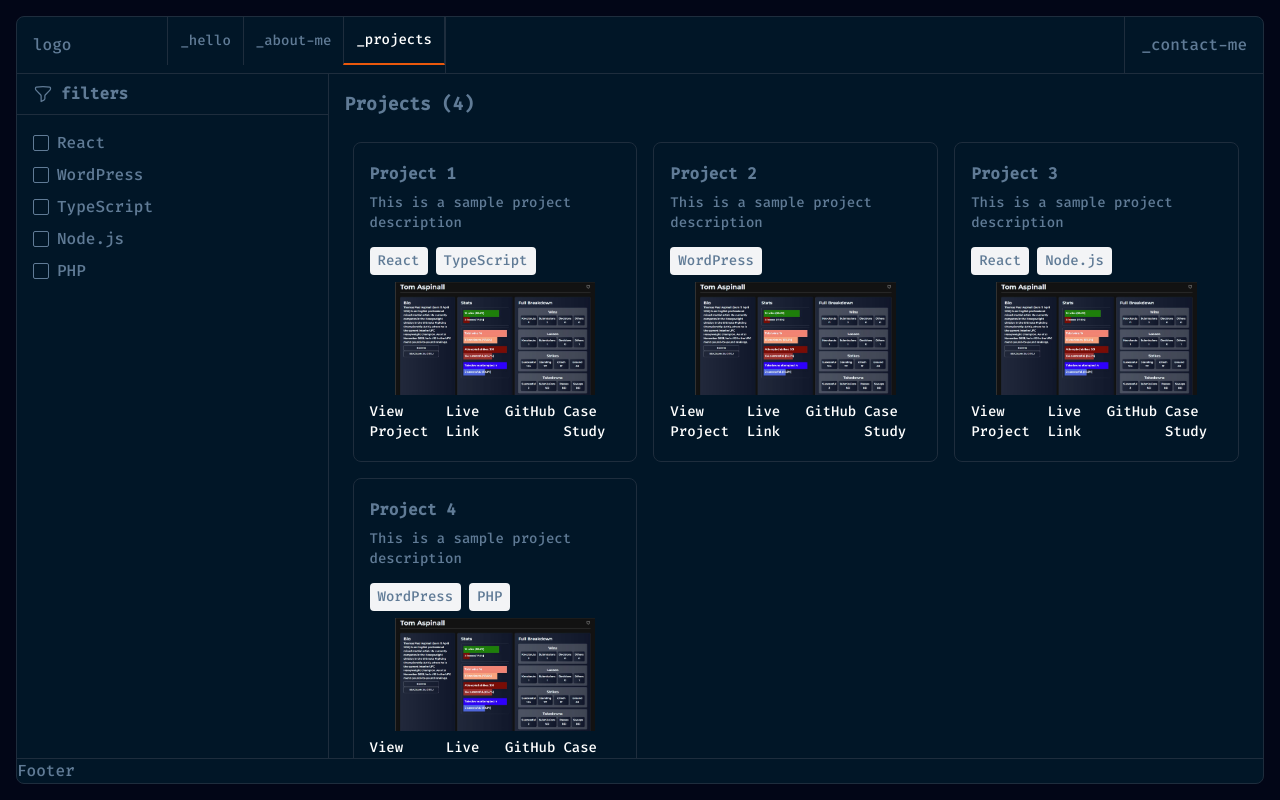
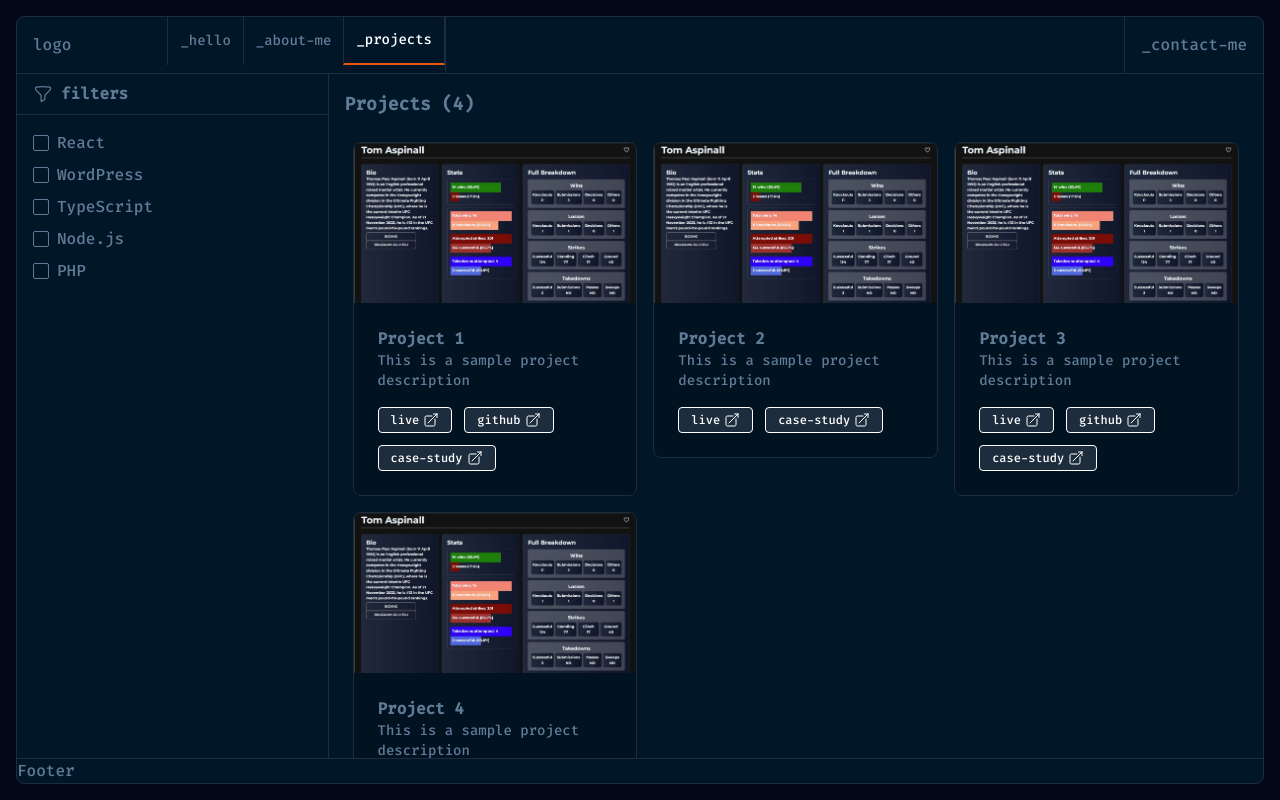
Before and after one commit to YusafS94/next-portfolio, a Next.js app: page /portfolio/projects in a window 1280 px wide. Built offline with nearby package versions, Linux system fonts and the light colour scheme; a web font is replaced by a local one.

Commit message:
project card links finished conditional based on if the link has content

```diff
--- a/app/portfolio/projects/page.tsx
+++ b/app/portfolio/projects/page.tsx
@@ -2,7 +2,7 @@
 import React, { useState } from "react";
 import Link from "next/link";
 import Image from "next/image";
-import { FunnelIcon } from "@heroicons/react/24/outline";
+import { FunnelIcon, ArrowTopRightOnSquareIcon } from "@heroicons/react/24/outline";
 
 // Define interfaces for our data structures
 interface Project {
@@ -39,7 +39,7 @@
       technologies: ["React", "TypeScript"],
       description: "This is a sample project description",
       imageUrl: "/images/desktop-dashboard.jpg",
-      url: "/portfolio/projects/project/1",
+      url: "",
       live_link: "https://github.com/YusafS94",
       github: "https://github.com/YusafS94",
       case_study: "https://github.com/YusafS94",
@@ -50,9 +50,9 @@
       technologies: ["WordPress"],
       description: "This is a sample project description",
       imageUrl: "/images/desktop-dashboard.jpg",
-      url: "/portfolio/projects/project/2",
+      url: "",
       live_link: "https://github.com/YusafS94",
-      github: "https://github.com/YusafS94",
+      github: "",
       case_study: "https://github.com/YusafS94",
     },
     {
@@ -61,7 +61,7 @@
       technologies: ["React", "Node.js"],
       description: "This is a sample project description",
       imageUrl: "/images/desktop-dashboard.jpg",
-      url: "/portfolio/projects/project/3",
+      url: "",
       live_link: "https://github.com/YusafS94",
       github: "https://github.com/YusafS94",
       case_study: "https://github.com/YusafS94",
@@ -72,7 +72,7 @@
       technologies: ["WordPress", "PHP"],
       description: "This is a sample project description",
       imageUrl: "/images/desktop-dashboard.jpg",
-      url: "/portfolio/projects/project/4",
+      url: "https://github.com/YusafS94",
       live_link: "https://github.com/YusafS94",
       github: "https://github.com/YusafS94",
       case_study: "https://github.com/YusafS94",
@@ -143,20 +143,8 @@
             <div className="w-full lg:w-4/12">
               <div
                 key={project.id}
-                className="h-80 p-4 m-2 rounded-lg border border-lines-1 flex flex-col justify-around"
+                className="m-2 rounded-lg border border-lines-1 bg-primary-3 flex flex-col justify-around"
               >
-                <h3 className="font-bold">{project.title}</h3>
-                <p className="text-sm">{project.description}</p>
-                <div className="flex flex-wrap gap-2 mt-2">
-                  {project.technologies.map((tech: string) => (
-                    <span
-                      key={tech}
-                      className="px-2 py-1 text-sm bg-gray-100 rounded"
-                    >
-                      {tech}
-                    </span>
-                  ))}
-                </div>
                 <div className="h-auto max-h-full">
                   <Image
                     src={project.imageUrl || "/images/fallback.jpg"}
@@ -164,37 +152,72 @@
                     width={200}
                     height={0}
                     style={{
-                      width: "80%",
+                      width: "100%",
                       height: "auto",
                       justifySelf: "center",
                     }}
+                    className="rounded-t-lg object-cover h-40 w-full"
                   />
                 </div>
-                <div className="flex">
+                <div className="p-6 flex flex-col justify-between h-full">
+                  <h3 className="font-bold">{project.title}</h3>
+                  <p className="text-sm">{project.description}</p>
+
+                {/* <div className="flex flex-wrap gap-2 mt-2">
+                  {project.technologies.map((tech: string) => (
+                    <span
+                      key={tech}
+                      className="px-2 py-1 text-xs bg-gray-100 rounded"
+                    >
+                      {tech}
+                    </span>
+                  ))}
+                </div> */}
+
+                <div className="flex flex-wrap gap-3 mt-4">
+                  {project.url && (
                     <Link
-                    href={project.url || "#"}
-                    className="text-sm text-secondary-4 hover:underline"
+                      href={project.url}
+                      className="flex items-center px-3 py-1 text-xs font-medium border border-secondary-4 rounded text-secondary-4 bg-lines-1 hover:bg-secondary-1 hover:text-white transition"
                     >
-                    View Project
+                      view-project
+                    <ArrowTopRightOnSquareIcon className="h-4 w-4 inline-block ml-1" />
                     </Link>
+                  )}
+                  {project.live_link && (
                     <a
-                    href={project.live_link || "#"}
-                    className="text-sm text-secondary-4 hover:underline ml-2"
+                      href={project.live_link}
+                      target="_blank"
+                      rel="noopener noreferrer"
+                      className="flex items-center px-3 py-1 text-xs font-medium border border-secondary-4 rounded text-secondary-4 bg-lines-1 hover:bg-secondary-1 hover:text-white transition"
                     >
-                    Live Link
+                      live
+                      <ArrowTopRightOnSquareIcon className="h-4 w-4 inline-block ml-1" />
                     </a>
+                  )}
+                  {project.github && (
                     <a
-                    href={project.github || "#"}
-                    className="text-sm text-secondary-4 hover:underline ml-2"
+                      href={project.github}
+                      target="_blank"
+                      rel="noopener noreferrer"
+                      className="flex items-center px-3 py-1 text-xs font-medium border border-secondary-4 rounded text-secondary-4 bg-lines-1 hover:bg-secondary-1 hover:text-white transition"
                     >
-                    GitHub
+                      github
+                      <ArrowTopRightOnSquareIcon className="h-4 w-4 inline-block ml-1" />
                     </a>
+                  )}
+                  {project.case_study && (
                     <a
-                    href={project.case_study || "#"}
-                    className="text-sm text-secondary-4 hover:underline ml-2"
+                      href={project.case_study}
+                      target="_blank"
+                      rel="noopener noreferrer"
+                      className="flex items-center px-3 py-1 text-xs font-medium border border-secondary-4 rounded text-secondary-4 bg-lines-1 hover:bg-secondary-1 hover:text-white transition"
                     >
-                    Case Study
+                      case-study
+                      <ArrowTopRightOnSquareIcon className="h-4 w-4 inline-block ml-1" />
                     </a>
+                  )}
+                </div>
               </div>
               </div>
             </div>
```
Lines whose indentation alone changed are shown as unchanged.
